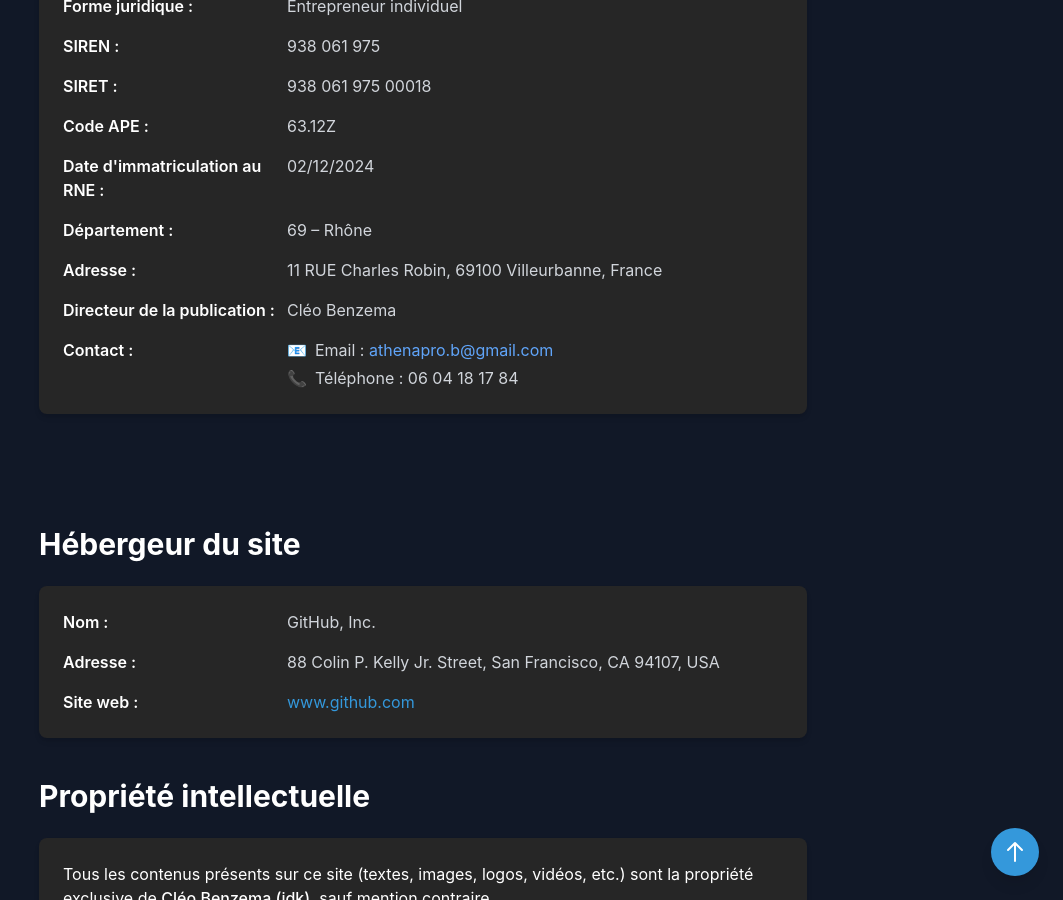
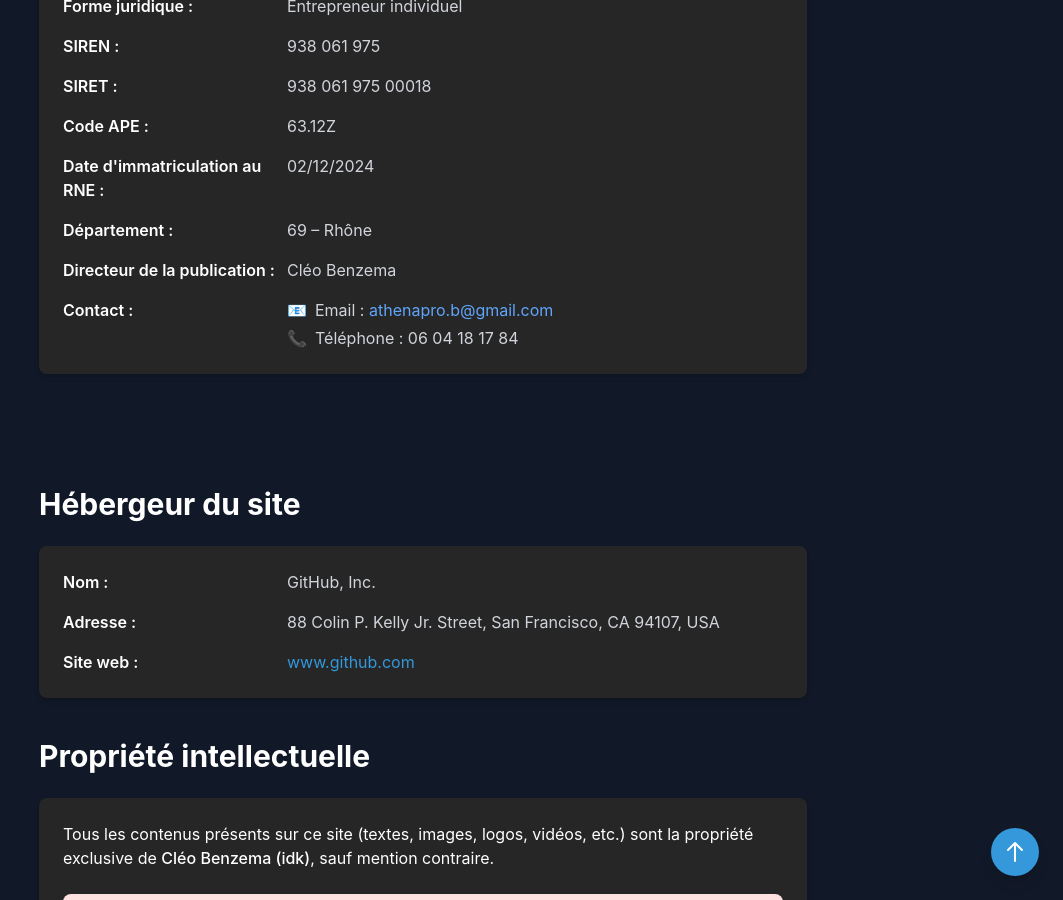
Before and after one commit to Portfolio-professionnal/AthenaPro, a Jekyll site: the page Mentions_Légales.html, which Jekyll copies as it is, in a window 1280 px wide and 900 px high, scrolled down 1162 px. Shown: the whole window, without its empty margins (217-1280 px from the left). Built offline with Jekyll 4.4.1, drawn with Linux system fonts in a browser that asks for light colours; nearby versions of some CDN libraries; some of the changed text lies outside the part shown.

Commit message:
Update Mentions_Légales.html

```diff
--- a/Mentions_Légales.html
+++ b/Mentions_Légales.html
@@ -156,11 +156,6 @@
           <li class="flex flex-col md:flex-row md:items-start">
             <span class="font-semibold text-white w-48 md:w-56 mb-1 md:mb-0">Département :</span>
             <span class="text-gray-300">69 – Rhône</span>
-          </li>
-
-          <li class="flex flex-col md:flex-row md:items-start">
-            <span class="font-semibold text-white w-48 md:w-56 mb-1 md:mb-0">Adresse :</span>
-            <span class="text-gray-300">11 RUE Charles Robin, 69100 Villeurbanne, France</span>
           </li>
 
           <li class="flex flex-col md:flex-row md:items-start">
@@ -537,13 +532,7 @@
               </svg>
               <span>06 04 18 17 84</span>
             </li>
-            <li class="flex items-center">
-              <svg class="w-5 h-5 mr-2 text-[#3498DB]" fill="none" stroke="currentColor" viewBox="0 0 24 24" xmlns="http://www.w3.org/2000/svg">
-                <path stroke-linecap="round" stroke-linejoin="round" stroke-width="2" d="M17.657 16.657L13.414 20.9a1.998 1.998 0 01-2.827 0l-4.244-4.243a8 8 0 1111.314 0z"></path>
-                <path stroke-linecap="round" stroke-linejoin="round" stroke-width="2" d="M15 11a3 3 0 11-6 0 3 3 0 016 0z"></path>
-              </svg>
-              <span>11 RUE Charles Robin, 69100 Villeurbanne</span>
-            </li>
+
           </ul>
         </div>
 
```
